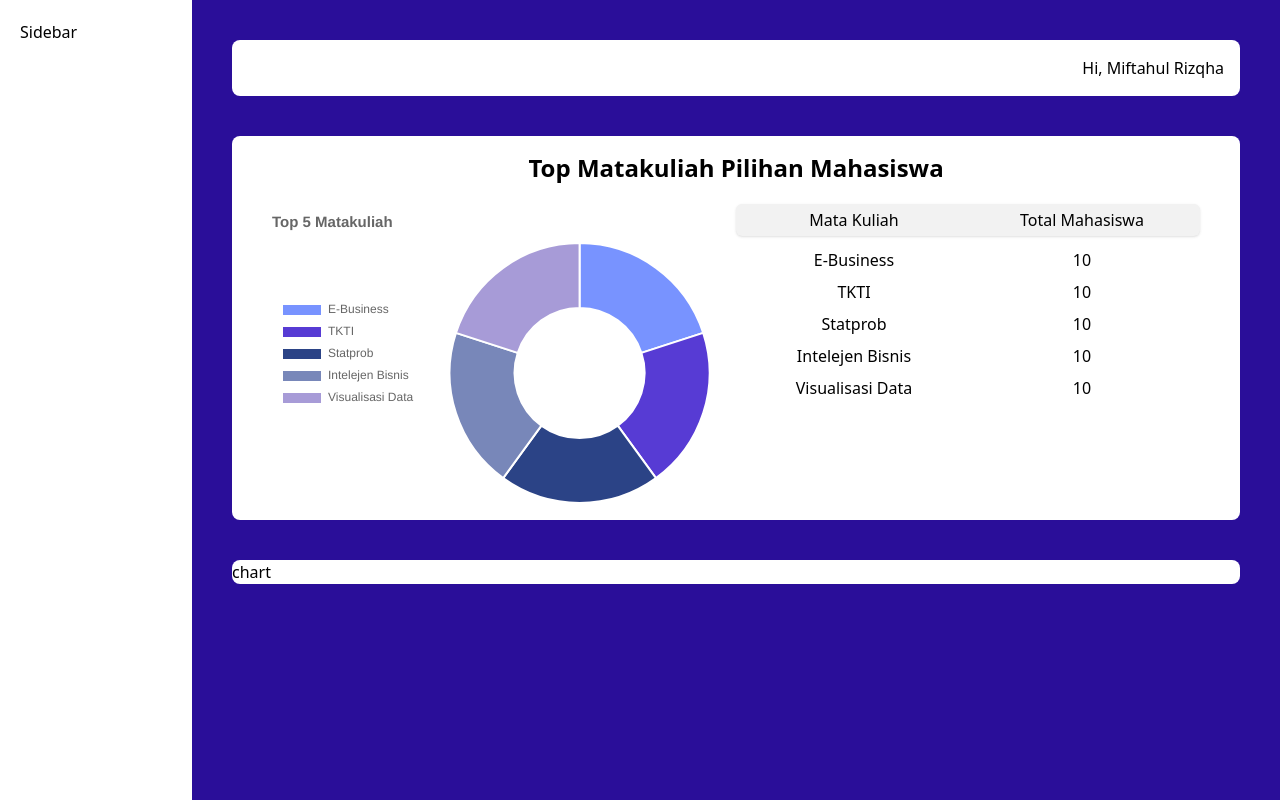
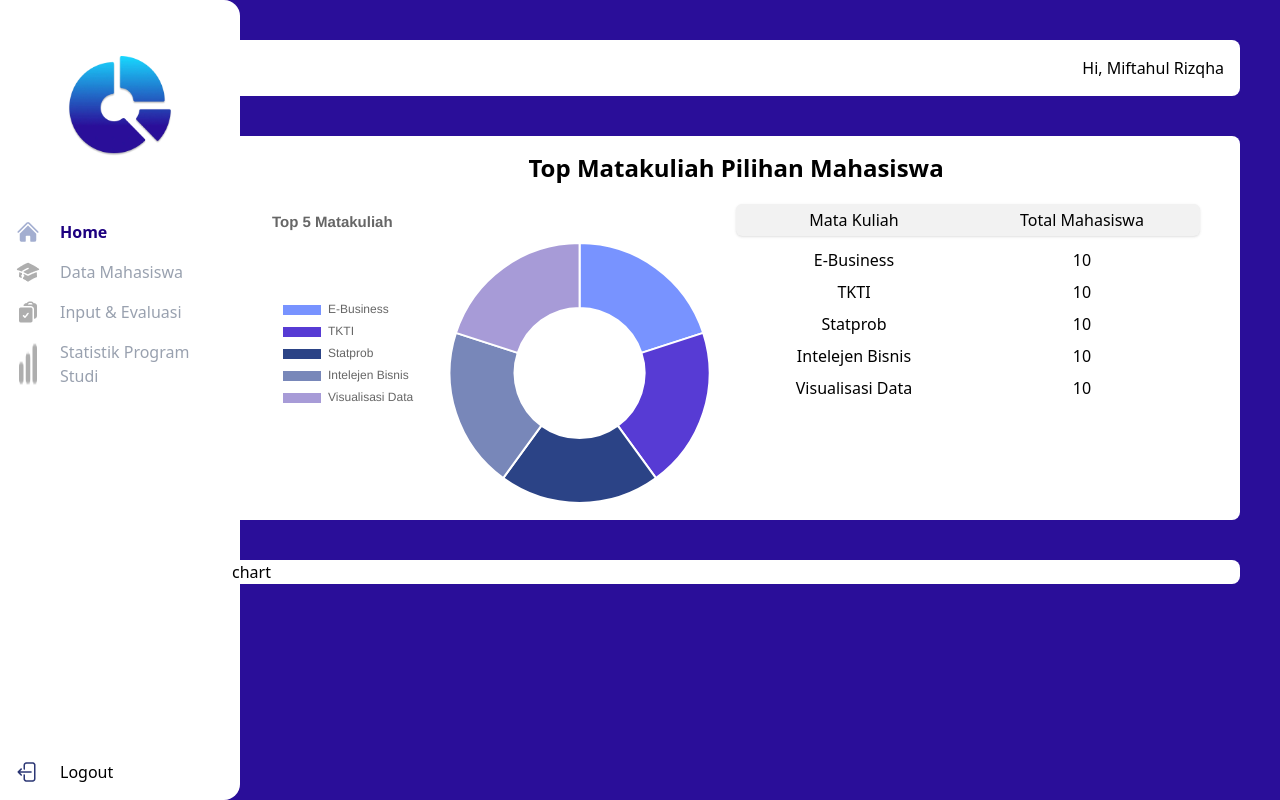
Before and after one commit to ErnandiyaBadriatulKhusniyah/Dashboard-Analitik-Mahasiswa, a React (Vite) app: page /dashboard in a window 1280 px wide. Built offline with nearby package versions, Linux system fonts and the light colour scheme.

Commit message:
menambahkan komponen sidebar

```diff
--- a/src/components/templates/Layout.tsx
+++ b/src/components/templates/Layout.tsx
@@ -1,15 +1,12 @@
-const Layout = ({
-    className,
-    children
-}) => {
-    return (
-        <div className="layout h-full grid grid-cols-[15%_auto] bg-[#2A0E99]">
-            <aside className="bg-white h-full p-5">Sidebar</aside>
-            <main className={`h-full p-10 ${className}`}>
-                {children}
-            </main>
-        </div>
-    )
-}
+import Sidebar from "../molecules/Sidebar";
+
+const Layout = ({ className, children }) => {
+  return (
+    <div className="layout h-full grid grid-cols-[15%_auto] bg-[#2A0E99]">
+      <Sidebar />
+      <main className={`h-full p-10 ${className}`}>{children}</main>
+    </div>
+  );
+};
 
 export default Layout;
```
